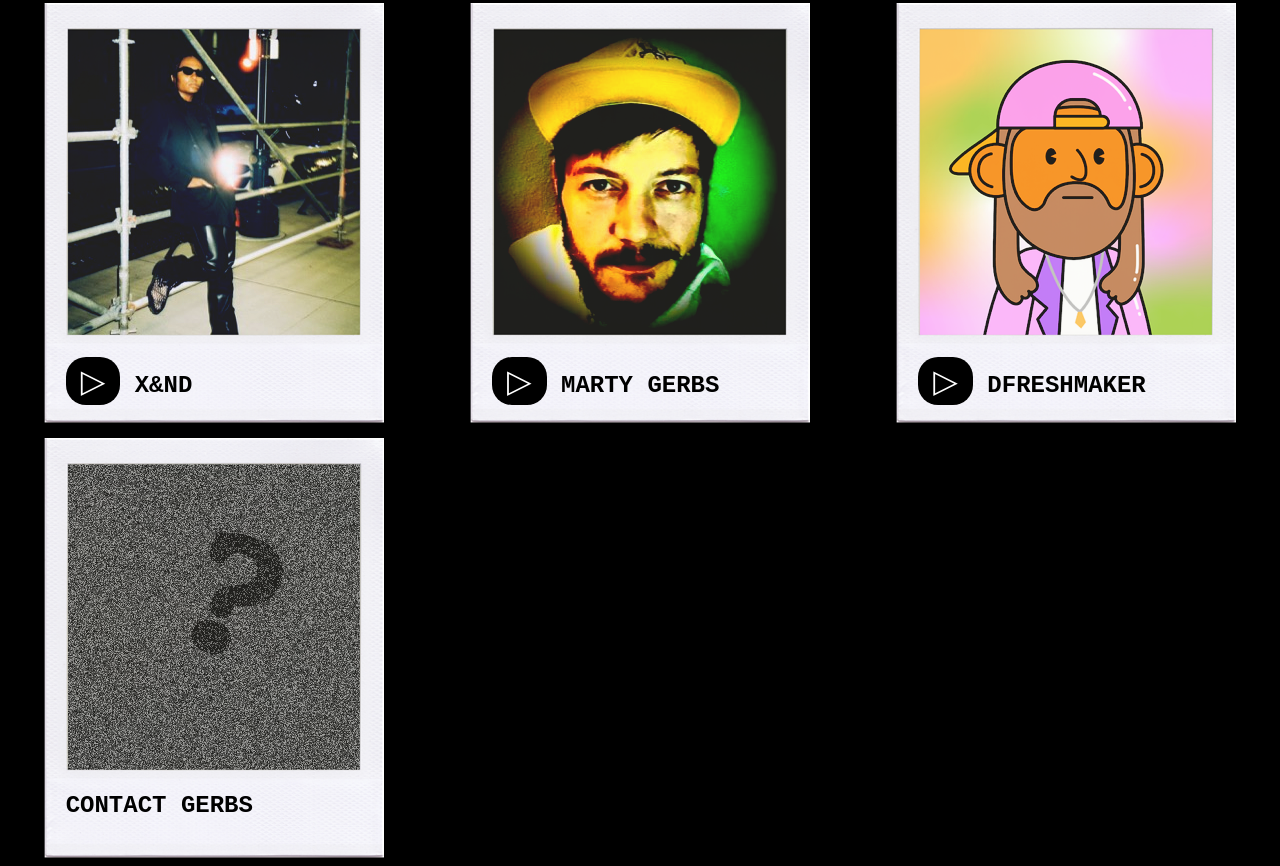
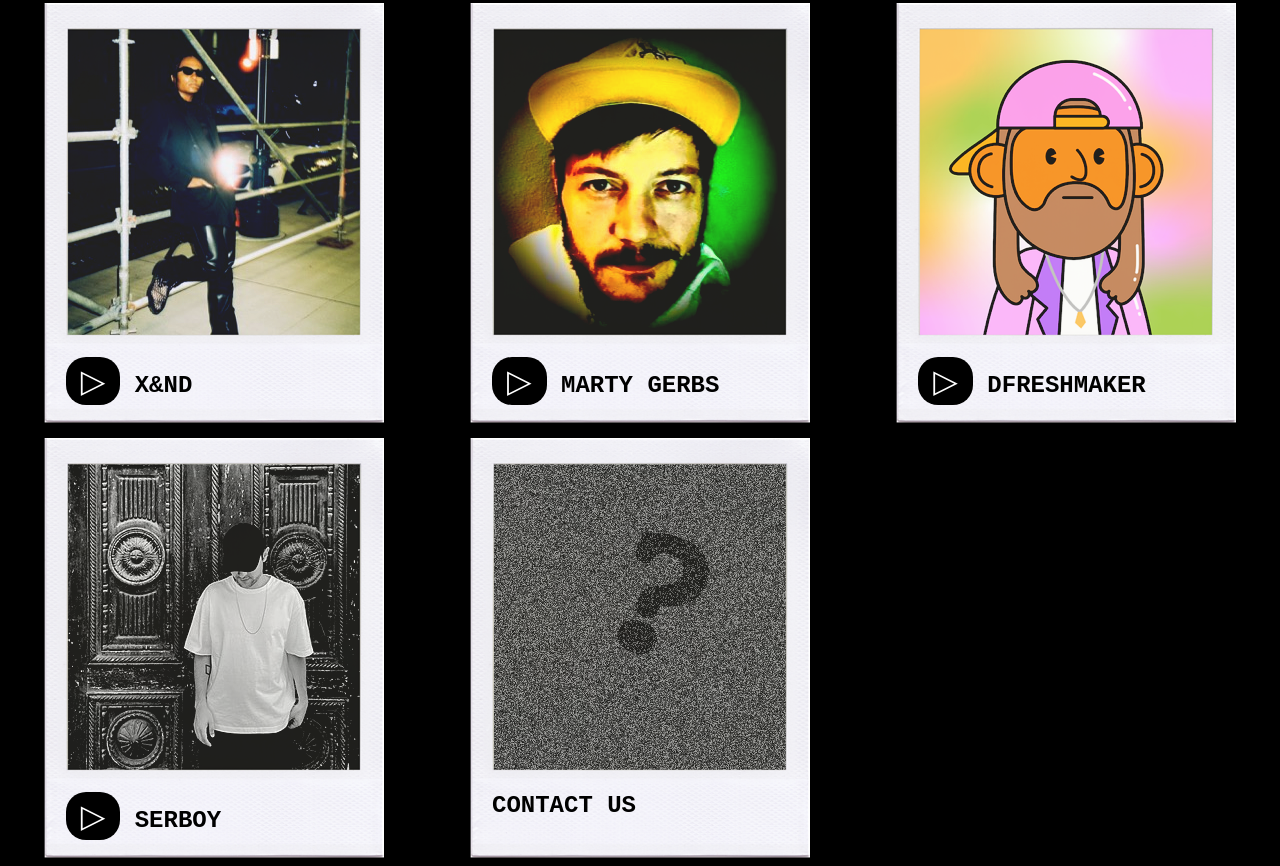
Before and after one commit to gerbermart/tuneblock.xyz, a plain HTML site: page SHALLOW_LINKS/DEEP_LINKS/DEEPER_LINKS/DEEPEST_LINKS/TOPSECRET_UNDERWATER_LAIR_DEEPESTLINKS/topsecret.html in a window 1280 px wide. Shown: the part 2621-3487 px from the top of the page. Drawn offline with Linux system fonts and the light colour scheme.

Commit message:
adding SERBOY

```diff
--- a/SHALLOW_LINKS/DEEP_LINKS/DEEPER_LINKS/DEEPEST_LINKS/TOPSECRET_UNDERWATER_LAIR_DEEPESTLINKS/topsecret.html
+++ b/SHALLOW_LINKS/DEEP_LINKS/DEEPER_LINKS/DEEPEST_LINKS/TOPSECRET_UNDERWATER_LAIR_DEEPESTLINKS/topsecret.html
@@ -140,10 +140,16 @@
             <div class="text"><b><button class="button" onclick="document.getElementById('myPLAY').src=''; document.getElementById('myPLAY').style='display: none;'; document.getElementById('myTXT').innerHTML='FRESHMAKER LLC (<a href=https://opensea.io/assets/ethereum/0x495f947276749ce646f68ac8c248420045cb7b5e/100207734995273177975544027187136290572129187829540288968629664448784478765057>MUSIC BY AMBIENFT</a>)'; document.getElementById('myHREF').style='display:inline;'; document.getElementById('myVIDEO').src=''; document.getElementById('myIFRAME').src=''; document.getElementById('myIFRAME').style='display:none;'; document.getElementById('mySONG').style='display:inline;'; document.getElementById('myVIDEO').style='display:none;'; document.getElementById('myIMG').src=''; document.getElementById('mySONG').src='https://openseauserdata.com/files/5ba59b45f2f539566d1eb1bba1f3399a.mp3'; document.getElementById('myIMG').src='./IMAGES/FMI.jpg'; document.getElementById('myHREF').href='https://twitter.com/FreshmakerLLC'">&#9655</button><a href="https://twitter.com/TheDFreshmaker" target="_blank"> DFRESHMAKER</a></b></div>
             <a class="box-link" href="https://twitter.com/TheDFreshmaker" target="_blank"></a>
         </div>
-        <a href="https://twitter.com/martin_gerber" target="_blank"><div class="polaroid">
+        <div class="polaroid">
+            <div class="content"><img src="./IMAGES/SERBOY.jpg"></div>
+            <div class="overlay"><img src="./IMAGES/COVER.png"></div>
+            <div class="text"><b><button class="button" onclick="document.getElementById('myPLAY').src=''; document.getElementById('myPLAY').style='display: none;'; document.getElementById('myTXT').innerHTML='SERBOY - REMEMBER ME'; document.getElementById('myHREF').style='display:inline;'; document.getElementById('myVIDEO').src=''; document.getElementById('myIFRAME').src=''; document.getElementById('myIFRAME').style='display:none;'; document.getElementById('mySONG').style='display:inline;'; document.getElementById('myVIDEO').style='display:none;'; document.getElementById('myIMG').src=''; document.getElementById('mySONG').src='https://mintsongs.mypinata.cloud/ipfs/QmaFz5fK5TiPRJ3naZZ25JLD6bQtrTMbTLf1bUfQqu9USm'; document.getElementById('myIMG').src='https://mintsongs.mypinata.cloud/ipfs/QmeNL3XBezcvvPDQvSEiHZHmcqtJEPpDtzVvkzPBq8xbCF'; document.getElementById('myHREF').href='https://www.mintsongs.com/editions/82626'">&#9655</button><a href="https://linktr.ee/serboymusic" target="_blank"> SERBOY</a></b></div>
+            <a class="box-link" href="https://linktr.ee/serboymusic" target="_blank"></a>
+        </div>
+        <a href="https://twitter.com/tune_block" target="_blank"><div class="polaroid">
             <div class="content"><img src="./IMAGES/CONTACT.png"></div>
             <div class="overlay"><img src="./IMAGES/COVER.png"></div>
-            <div class="text"><b>CONTACT GERBS</b></div>
+            <div class="text"><b>CONTACT US</b></div>
         </div></a>
 
     </div>
```
Also changed, not shown: IMAGES/SERBOY.jpg (added), SHALLOW_LINKS/DEEP_LINKS/DEEPER_LINKS/DEEPEST_LINKS/TOPSECRET_UNDERWATER_LAIR_DEEPESTLINKS/IMAGES/SERBOY.jpg (added), 1 other file.
